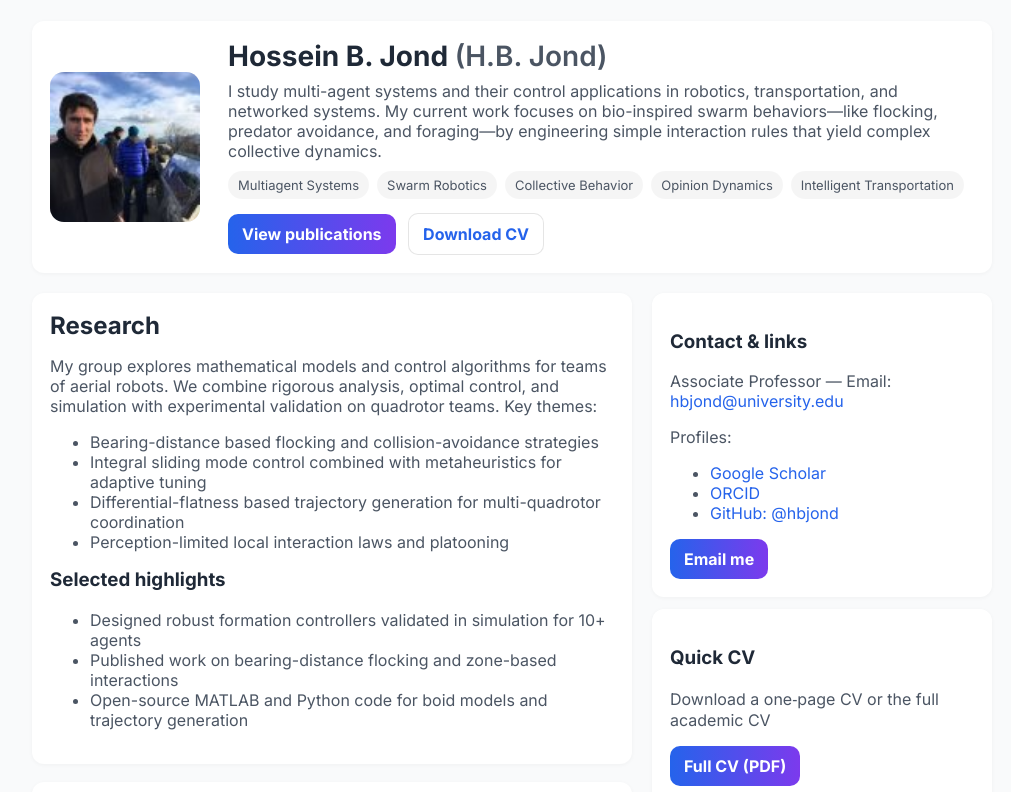
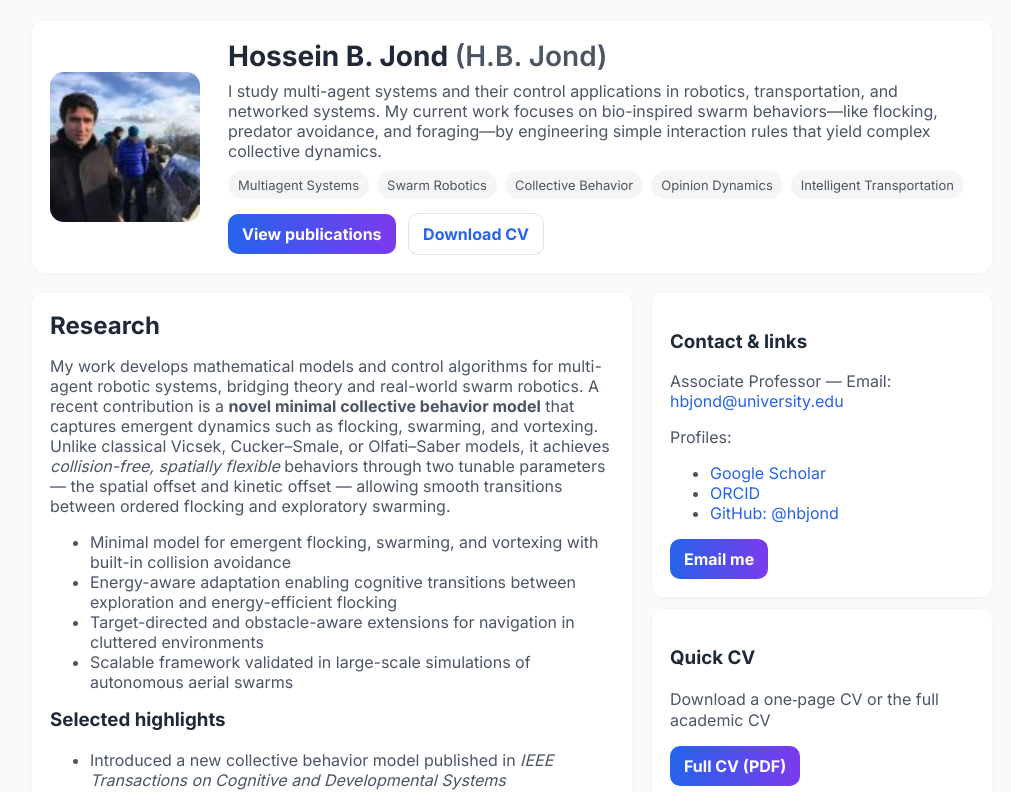
Before and after one commit to hbjond/hbjond.github.io, a plain HTML site: page index.html in a window 1280 px wide. Shown: the part 113-905 px from the top of the page, without its empty margins (128-1139 px from the left). Drawn offline with Linux system fonts and the light colour scheme.

Commit message:
Update index.html

```diff
--- a/index.html
+++ b/index.html
@@ -103,21 +103,28 @@
       <div>
         <section id="research" class="card">
           <h2>Research</h2>
-          <p class="muted">My group explores mathematical models and control algorithms for teams of aerial robots. We combine rigorous analysis, optimal control, and simulation with experimental validation on quadrotor teams. Key themes:</p>
+          <p class="muted">
+            My work develops mathematical models and control algorithms for multi-agent robotic systems, bridging theory and real-world swarm robotics.
+            A recent contribution is a <strong>novel minimal collective behavior model</strong> that captures emergent dynamics such as flocking, swarming, and vortexing.
+            Unlike classical Vicsek, Cucker–Smale, or Olfati–Saber models, it achieves <em>collision-free, spatially flexible</em> behaviors through two tunable parameters
+            — the spatial offset and kinetic offset — allowing smooth transitions between ordered flocking and exploratory swarming.
+          </p>
           <ul class="muted">
-            <li>Bearing-distance based flocking and collision-avoidance strategies</li>
-            <li>Integral sliding mode control combined with metaheuristics for adaptive tuning</li>
-            <li>Differential-flatness based trajectory generation for multi-quadrotor coordination</li>
-            <li>Perception-limited local interaction laws and platooning</li>
+            <li>Minimal model for emergent flocking, swarming, and vortexing with built-in collision avoidance</li>
+            <li>Energy-aware adaptation enabling cognitive transitions between exploration and energy-efficient flocking</li>
+            <li>Target-directed and obstacle-aware extensions for navigation in cluttered environments</li>
+            <li>Scalable framework validated in large-scale simulations of autonomous aerial swarms</li>
           </ul>
 
           <h3 style="margin-top:16px">Selected highlights</h3>
           <ul class="muted">
-            <li>Designed robust formation controllers validated in simulation for 10+ agents</li>
-            <li>Published work on bearing-distance flocking and zone-based interactions</li>
-            <li>Open-source MATLAB and Python code for boid models and trajectory generation</li>
+            <li>Introduced a new collective behavior model published in <em>IEEE Transactions on Cognitive and Developmental Systems</em></li>
+            <li>Bridged the gap between bio-inspired simplicity and realistic robotic swarm requirements</li>
+            <li>Validated emergent flocking, swarming, and vortexing patterns in simulation for 100+ agents</li>
+            <li>Developed open-source implementations for robotics and swarm intelligence communities</li>
           </ul>
         </section>
+
 
         <section id="publications" class="card" style="margin-top:18px">
           <h2>Publications</h2>
```
